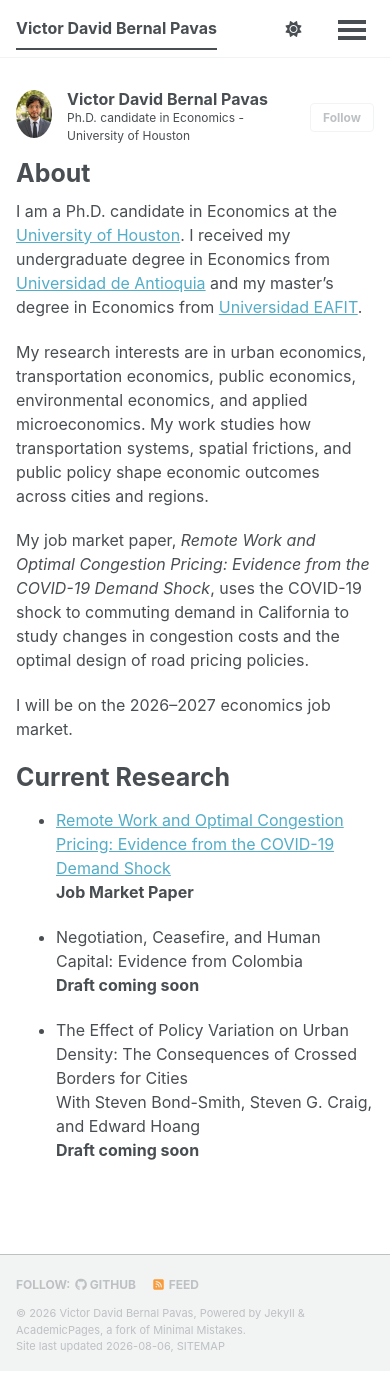
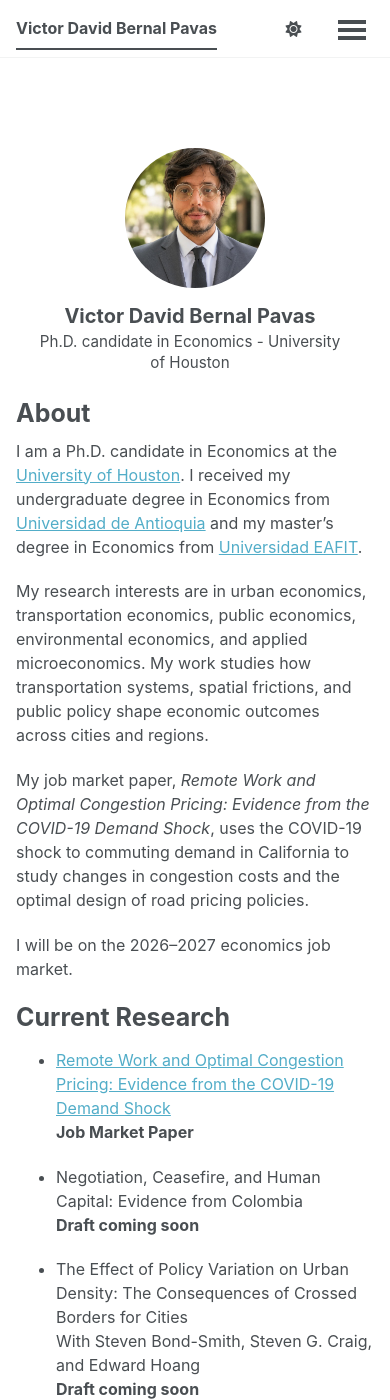
Before and after one commit to DavdBernal24/DavdBernal24.github.io, a Jekyll site: the page built from _pages/about.md, in a window 390 px wide and 1400 px high. Built offline with Jekyll 4.4.1, drawn with Linux system fonts in a browser that asks for light colours; a style sheet for code colours, icons or effects is not loaded.

Commit message:
Update main.scss

```diff
--- a/assets/css/main.scss
+++ b/assets/css/main.scss
@@ -37,3 +37,57 @@
     "layout/sidebar",
     "layout/json_cv"
 ;
+
+
+/* Clean mobile author profile layout */
+@media screen and (max-width: 768px) {
+  .sidebar .author__avatar,
+  .author__avatar {
+    display: block !important;
+    float: none !important;
+    width: 140px !important;
+    max-width: 140px !important;
+    min-width: 140px !important;
+    margin: 0 auto 1rem auto !important;
+    text-align: center !important;
+  }
+
+  .sidebar .author__avatar img,
+  .author__avatar img {
+    display: block !important;
+    width: 140px !important;
+    height: 140px !important;
+    max-width: 140px !important;
+    min-width: 140px !important;
+    object-fit: cover !important;
+    border-radius: 50% !important;
+    margin: 0 auto !important;
+  }
+
+  .sidebar .author__content,
+  .author__content {
+    display: block !important;
+    width: 100% !important;
+    text-align: center !important;
+  }
+
+  .sidebar .author__name,
+  .author__name {
+    font-size: 1.25em !important;
+    line-height: 1.2 !important;
+    text-align: center !important;
+    margin-bottom: 0.25rem !important;
+  }
+
+  .sidebar .author__bio,
+  .author__bio {
+    font-size: 0.95em !important;
+    line-height: 1.35 !important;
+    text-align: center !important;
+    margin-bottom: 0.75rem !important;
+  }
+
+  .author__urls-wrapper {
+    display: none !important;
+  }
+}
```
